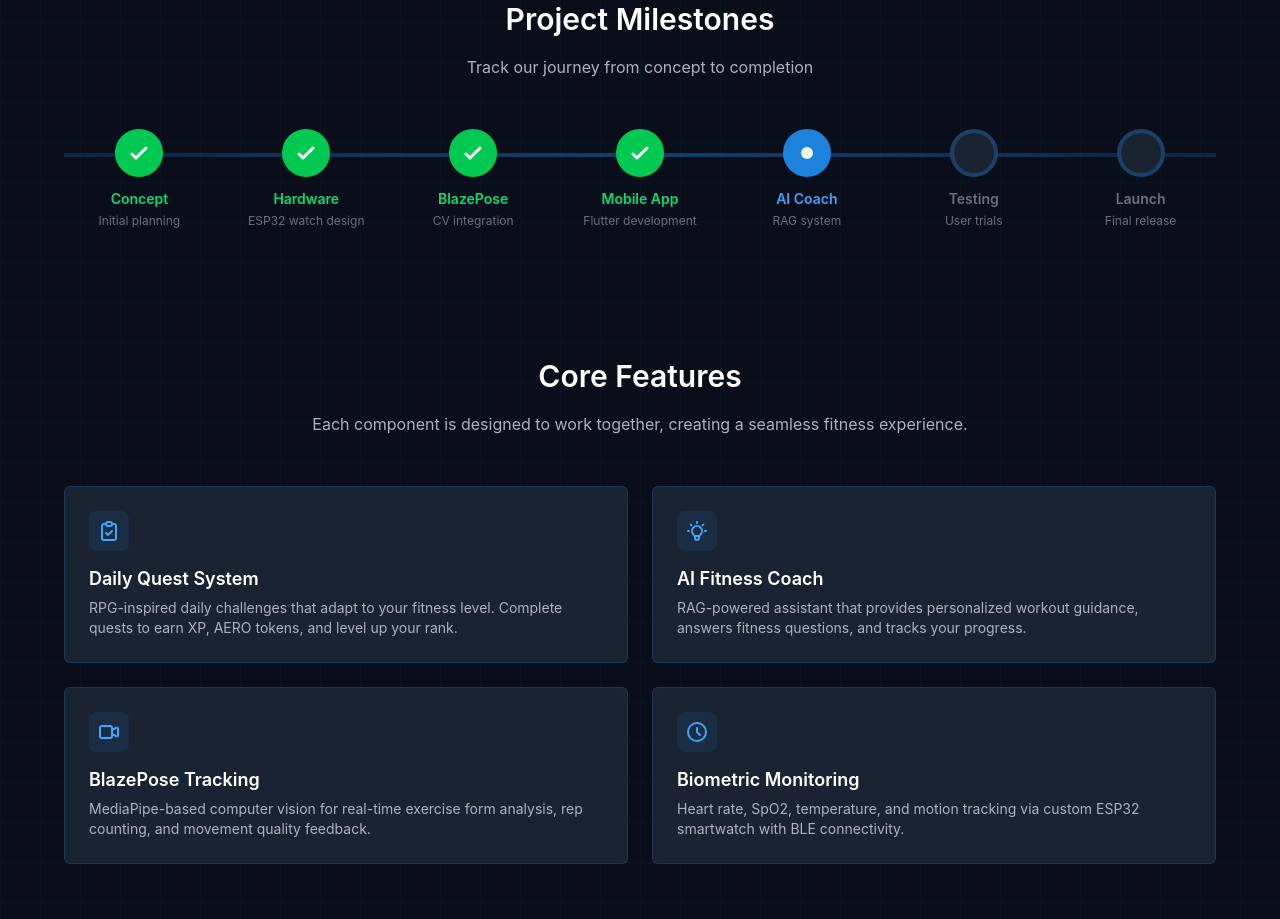
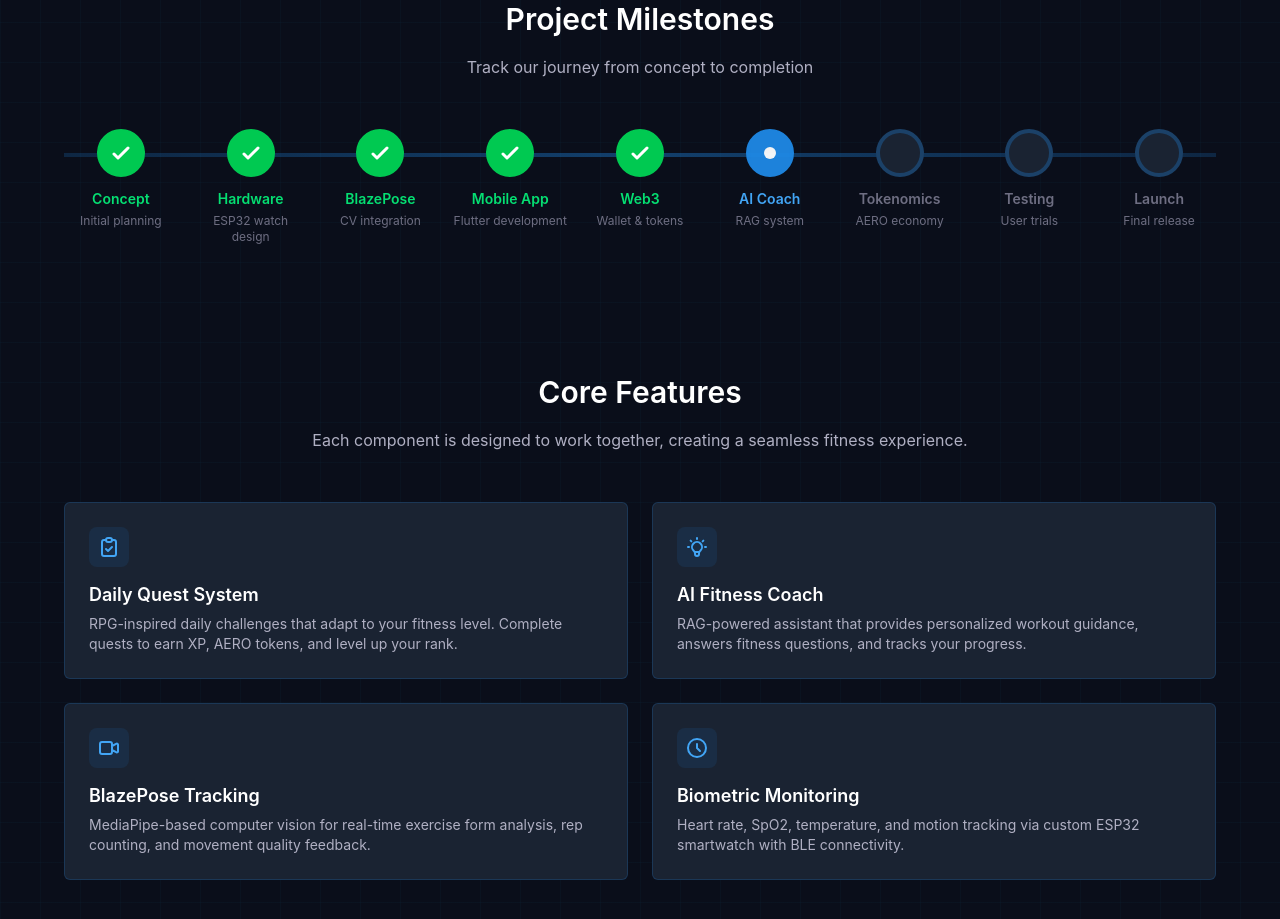
Before and after one commit to Aera0908/aerovit-doc, a React (Vite) app: page / in a window 1280 px wide. Shown: the part 1120-2039 px from the top of the page. Built offline with nearby package versions, Linux system fonts and the light colour scheme.

Commit message:
Add Web3 and Tokenomics milestones to project timeline

```diff
--- a/src/pages/Home.tsx
+++ b/src/pages/Home.tsx
@@ -98,7 +98,7 @@ export default function Home() {
             <div className="absolute top-6 left-0 right-0 h-1 bg-gradient-to-r from-[var(--primary)]/20 via-[var(--primary)]/40 to-[var(--primary)]/20" />
 
             {/* Timeline Items */}
-            <div className="relative grid grid-cols-2 md:grid-cols-4 lg:grid-cols-7 gap-4">
+            <div className="relative grid grid-cols-2 md:grid-cols-4 lg:grid-cols-9 gap-4">
               <TimelineItem
                 milestone="Concept"
                 status="completed"
@@ -120,9 +120,19 @@ export default function Home() {
                 description="Flutter development"
               />
               <TimelineItem
+                milestone="Web3"
+                status="completed"
+                description="Wallet & tokens"
+              />
+              <TimelineItem
                 milestone="AI Coach"
                 status="active"
                 description="RAG system"
+              />
+              <TimelineItem
+                milestone="Tokenomics"
+                status="upcoming"
+                description="AERO economy"
               />
               <TimelineItem
                 milestone="Testing"
```
